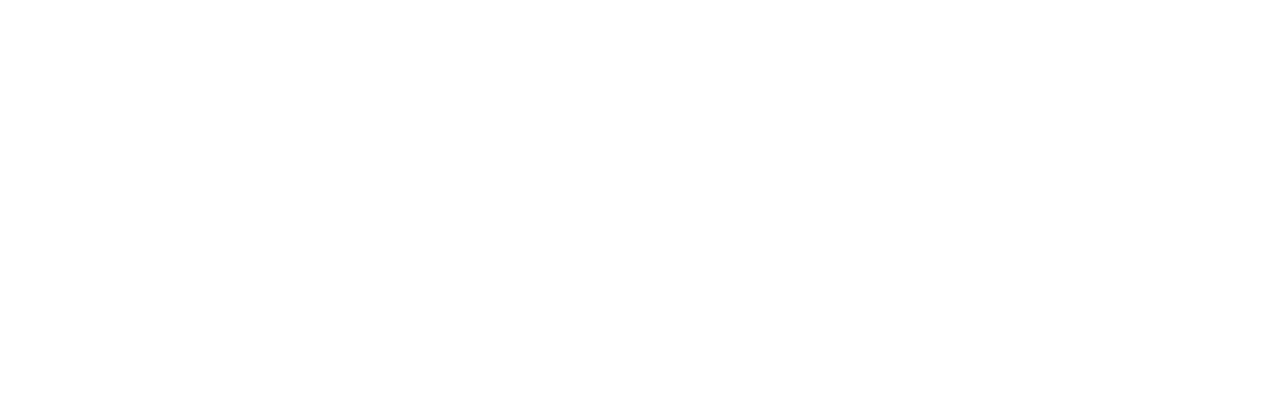
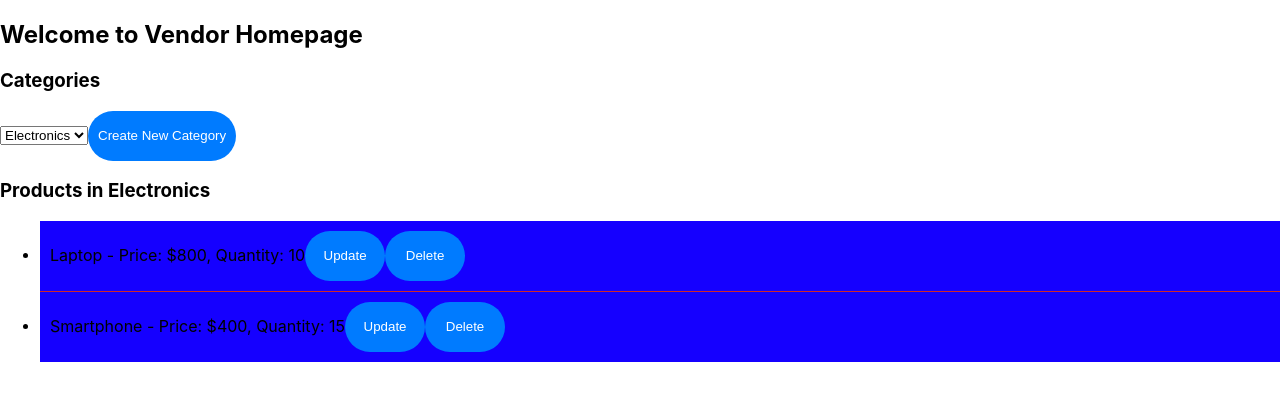
Before and after one commit to Joydeep1097/Campus-Delivery-System, a React (Create React App) app in the folder Frontend/: page /vendorhome in a window 1280 px wide. Before the commit this address had no page. Shown: the top 400 px of the page. Built offline with nearby package versions, Linux system fonts and the light colour scheme.

Commit message:
forntend updates

```diff
--- a/Frontend/src/App.js
+++ b/Frontend/src/App.js
@@ -8,6 +8,7 @@ import VendorPage from './components/VendorPage';
 import AboutUsPage from './components/AboutUsPage';
 import VendorSignup from './components/VendorSignup';
 import CampusMap from './components/CamusMap';
+import VendorHomepage from './components/VendorHomepage';
 import './App.css';
 
 const App = () => {
@@ -22,6 +23,7 @@ const App = () => {
         <Route path="/aboutus" element={<AboutUsPage />} />
         <Route path="/vendorregistration" element={<VendorSignup />} />
         <Route path="/campus-map" element={<CampusMap />} />
+        <Route path="/vendorhome" element={<VendorHomepage />} />
         </Routes>
 
         </div>
--- /dev/null
+++ b/Frontend/src/components/VendorHomepage.js
@@ -0,0 +1,84 @@
+// VendorHomepage.js
+import React, { useState } from 'react';
+
+const initialCategories = ['Electronics', 'Clothing', 'Books'];
+const initialProducts = {
+  'Electronics': [
+    { id: 1, name: 'Laptop', price: 800, quantity: 10 },
+    { id: 2, name: 'Smartphone', price: 400, quantity: 15 },
+  ],
+  'Clothing': [
+    { id: 3, name: 'T-Shirt', price: 20, quantity: 50 },
+    { id: 4, name: 'Jeans', price: 40, quantity: 30 },
+  ],
+  'Books': [
+    { id: 5, name: 'React Cookbook', price: 25, quantity: 20 },
+    { id: 6, name: 'JavaScript Basics', price: 15, quantity: 40 },
+  ],
+};
+
+const VendorHomepage = () => {
+  const [categories, setCategories] = useState(initialCategories);
+  const [selectedCategory, setSelectedCategory] = useState(initialCategories[0]);
+  const [products, setProducts] = useState(initialProducts);
+
+  const handleCategoryChange = (e) => {
+    setSelectedCategory(e.target.value);
+  };
+
+  const handleProductUpdate = (categoryId, productId, updatedProduct) => {
+    const updatedProducts = { ...products };
+    updatedProducts[categoryId] = updatedProducts[categoryId].map(product =>
+      product.id === productId ? updatedProduct : product
+    );
+    setProducts(updatedProducts);
+  };
+
+  const handleProductDelete = (categoryId, productId) => {
+    const updatedProducts = { ...products };
+    updatedProducts[categoryId] = updatedProducts[categoryId].filter(product => product.id !== productId);
+    setProducts(updatedProducts);
+  };
+
+  const handleCategoryCreate = (newCategory) => {
+    setCategories([...categories, newCategory]);
+    setProducts({ ...products, [newCategory]: [] });
+    setSelectedCategory(newCategory);
+  };
+
+  return (
+    <div>
+      <h2>Welcome to Vendor Homepage</h2>
+      <div>
+        <h3>Categories</h3>
+        <select value={selectedCategory} onChange={handleCategoryChange}>
+          {categories.map(category => (
+            <option key={category} value={category}>{category}</option>
+          ))}
+        </select>
+        <button onClick={() => handleCategoryCreate(prompt('Enter new category name:'))}>
+          Create New Category
+        </button>
+      </div>
+
+      <div>
+        <h3>Products in {selectedCategory}</h3>
+        <ul>
+          {products[selectedCategory].map(product => (
+            <li key={product.id}>
+              {product.name} - Price: ${product.price}, Quantity: {product.quantity}
+              <button onClick={() => handleProductUpdate(selectedCategory, product.id, {
+                ...product,
+                price: parseFloat(prompt('Enter new price:')),
+                quantity: parseInt(prompt('Enter new quantity:'), 10),
+              })}>Update</button>
+              <button onClick={() => handleProductDelete(selectedCategory, product.id)}>Delete</button>
+            </li>
+          ))}
+        </ul>
+      </div>
+    </div>
+  );
+};
+
+export default VendorHomepage;
```
